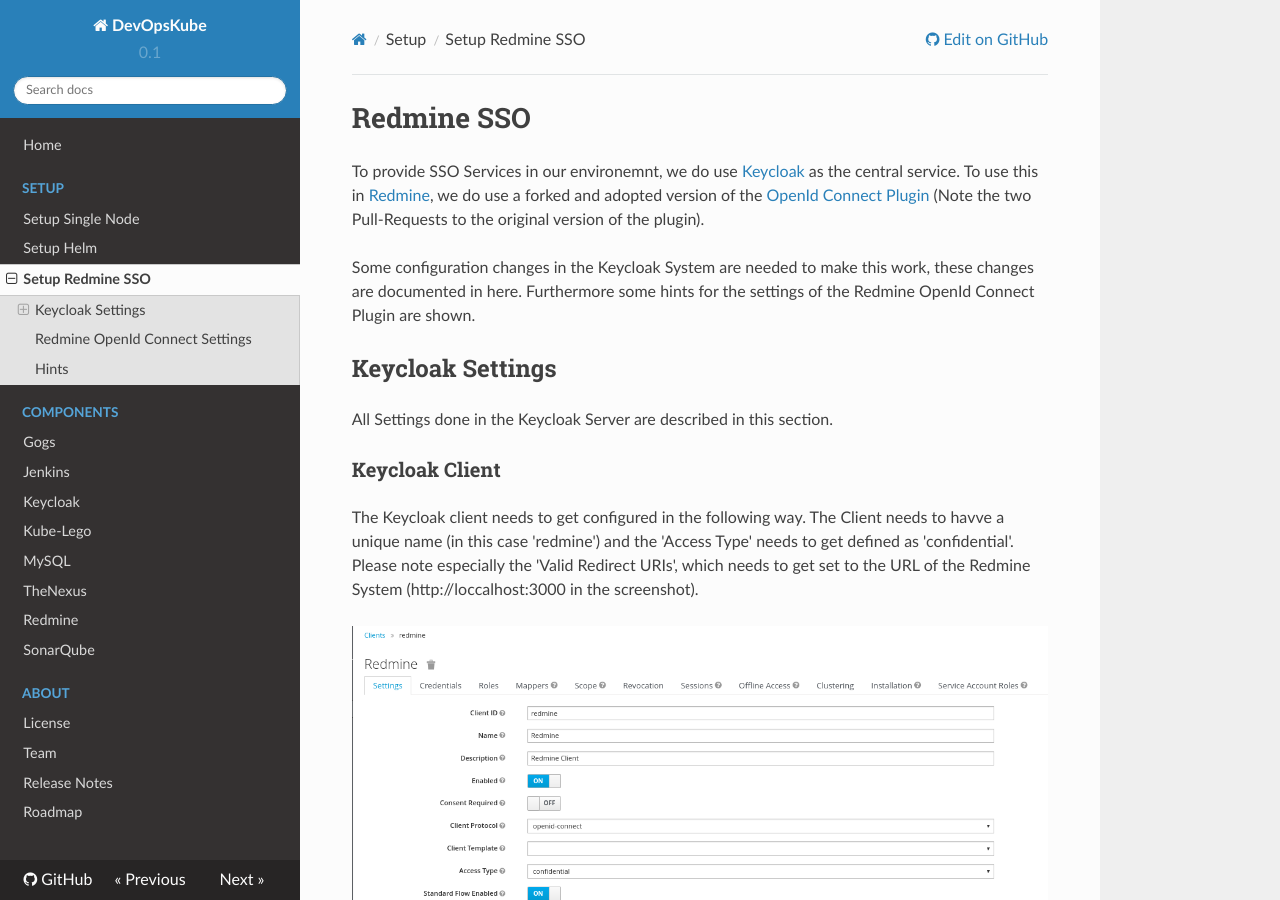
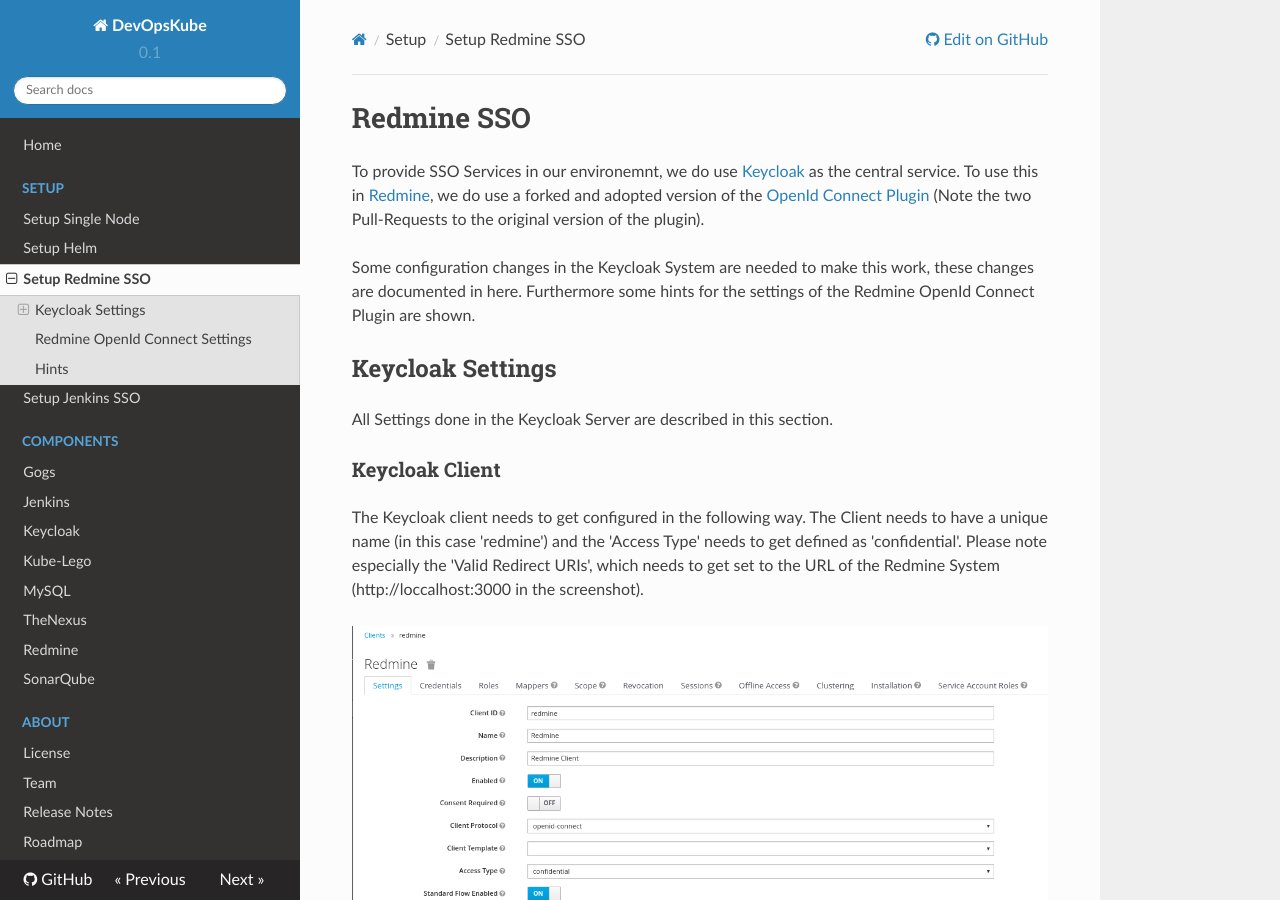
Before and after one commit to devopskube/devopskube, an MkDocs documentation site: the page built from docs/setup/redmine-keycloak.md, in a window 1280 px wide and 900 px high. Built offline with MkDocs 1.6.1, drawn with Linux system fonts in a browser that asks for light colours; nearby versions of some CDN libraries; old or Windows-style settings are respelled for this version of MkDocs.

Commit message:
Add jenkins keycloak integration

```diff
--- a/docs/setup/redmine_keycloak.md
+++ b/docs/setup/redmine-keycloak.md
@@ -10,7 +10,7 @@
 
 ### Keycloak Client
 
-The Keycloak client needs to get configured in the following way. The Client needs to havve a unique name (in this case 'redmine') and the 'Access Type' needs to get defined as 'confidential'. Please note especially the 'Valid Redirect URIs', which needs to get set to the URL of the Redmine System (http://loccalhost:3000 in the screenshot).
+The Keycloak client needs to get configured in the following way. The Client needs to have a unique name (in this case 'redmine') and the 'Access Type' needs to get defined as 'confidential'. Please note especially the 'Valid Redirect URIs', which needs to get set to the URL of the Redmine System (http://loccalhost:3000 in the screenshot).
 
 ![Keycloak Redmine Client](../assets/redmine_sso/keycloak_client.png)
 
--- a/mkdocs.yml
+++ b/mkdocs.yml
@@ -10,7 +10,8 @@
 - Setup:
   - 'Setup Single Node': 'setup/single-node.md'
   - 'Setup Helm': 'setup/helm.md'
-  - 'Setup Redmine SSO': 'setup/redmine_keycloak.md'
+  - 'Setup Redmine SSO': 'setup/redmine-keycloak.md'
+  - 'Setup Jenkins SSO': 'setup/jenkins-keycloak.md'
 - Components:
   - 'Gogs': 'components/gogs.md'
   - 'Jenkins': 'components/jenkins.md'
```
Also changed, not shown: charts/jenkins/Changelog.md (+2 -0 lines), docs/setup/jenkins-keycloak.md (added, +45 -0 lines), docs/setup/jenkins_keycloak.md (deleted, +0 -9 lines), docs/assets/jenkins_sso/diamond.png (added), docs/assets/jenkins_sso/jenkins_openid_plugin_setting.png (added), docs/assets/jenkins_sso/keycloak_client.png (added), docs/assets/jenkins_sso/keycloak_client_credentials.png (added), docs/assets/jenkins_sso/keycloak_mappers.png (added).
